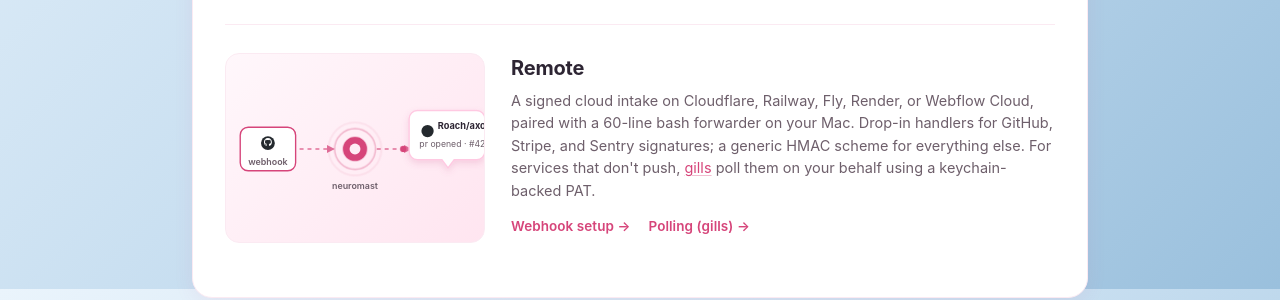
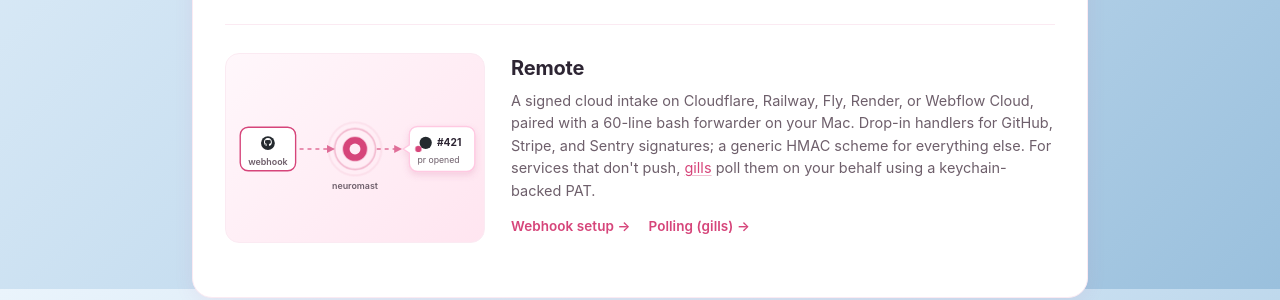
Before and after one commit to Roach/axol, a Jekyll site: the page built from docs/index.html, in a window 1280 px wide. Shown: the part 1511-1811 px from the top of the page. Built offline with Jekyll 4.4.1, drawn with Linux system fonts in a browser that asks for light colours.

Commit message:
Homepage: fix alerts Remote bubble clipping + reorient tail
The Remote illustration's result-bubble extended to x=260 (the viewBox
edge) so its stroke + drop-shadow were cropped and the scale-pulse
pushed content out of frame; "Roach/axol" / "#421" text was visibly
cut off. Rebuild the bubble inset from the edge, shrink its copy to
fit, and flip the tail to the left side so it points back at the
neuromast — the whole illustration now reads continuously left→right.
Traveling dot now absorbs into the bubble interior and pulse origin
matches the new bubble center.

Co-Authored-By: Claude Opus 4.7 (1M context) <noreply@anthropic.com>

```diff
--- a/docs/index.html
+++ b/docs/index.html
@@ -1148,11 +1148,11 @@ type: website
     10%  { opacity: 1; }
     45%  { transform: translateX(56px); opacity: 1; }
     55%  { transform: translateX(56px); opacity: 1; }
-    90%  { transform: translateX(112px); opacity: 1; }
-    100% { transform: translateX(112px); opacity: 0; }
+    88%  { transform: translateX(126px); opacity: 1; }
+    100% { transform: translateX(126px); opacity: 0; }
   }
   .alerts-remote-bub {
-    transform-origin: 223px 82px;
+    transform-origin: 218px 96px;
     transform-box: view-box;
     animation: alerts-remote-bub 3.2s ease-in-out infinite;
   }
@@ -2223,19 +2223,21 @@ type: website
           <circle cx="130" cy="96" r="12" fill="#D6457A"/>
           <circle cx="130" cy="96" r="5.5" fill="#FFEEF5"/>
           <text x="130" y="136" text-anchor="middle" font-size="9" font-weight="600" fill="#6E5F6B">neuromast</text>
-          <!-- Signal path out -->
-          <path class="alerts-remote-path-out" d="M 152 96 L 186 96"
+          <!-- Signal path out — stops just before the bubble tail tip -->
+          <path class="alerts-remote-path-out" d="M 152 96 L 176 96"
                 stroke="#D6457A" stroke-width="1.6" fill="none" stroke-dasharray="4 4" opacity="0.75"
                 marker-end="url(#alertRemoteArrow)"/>
-          <!-- Resulting bubble -->
+          <!-- Resulting bubble: tail on the left side points back at the neuromast
+               so the flow reads continuously left→right. Body sits well inside the
+               viewBox so the pulse scale and drop-shadow don't clip. -->
           <g class="alerts-remote-bub">
-            <path d="M 194 58 H 252 A 8 8 0 0 1 260 66 V 98 A 8 8 0 0 1 252 106 L 230 106 L 224 114 L 218 106 L 194 106 A 8 8 0 0 1 186 98 V 66 A 8 8 0 0 1 194 58 Z"
+            <path d="M 194 74 H 242 A 8 8 0 0 1 250 82 V 110 A 8 8 0 0 1 242 118 L 194 118 A 8 8 0 0 1 186 110 V 100 L 180 96 L 186 92 V 82 A 8 8 0 0 1 194 74 Z"
                   fill="#FFFFFF" stroke="#FFC9E2" stroke-width="1.4" filter="url(#alertRemoteShadow)"/>
-            <circle cx="204" cy="78" r="6" fill="#24292E"/>
-            <text x="214" y="76" font-size="9" font-weight="700" fill="#2D2533">Roach/axol</text>
-            <text x="196" y="94" font-size="8.5" fill="#6E5F6B">pr opened · #421</text>
+            <circle cx="202" cy="90" r="6" fill="#24292E"/>
+            <text x="213" y="93" font-size="10" font-weight="700" fill="#2D2533">#421</text>
+            <text x="194" y="110" font-size="8.5" fill="#6E5F6B">pr opened</text>
           </g>
-          <!-- Traveling dot — continuous: enters left, passes through neuromast, exits right -->
+          <!-- Traveling dot — continuous: enters left, passes through neuromast, absorbs into bubble -->
           <circle class="alerts-remote-dot" cx="74" cy="96" r="3.2" fill="#D6457A"/>
         </svg>
       </div>
```
